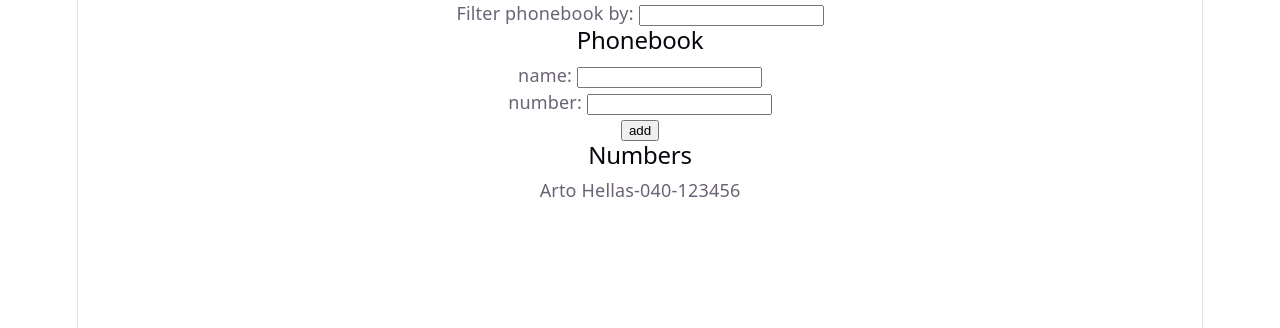
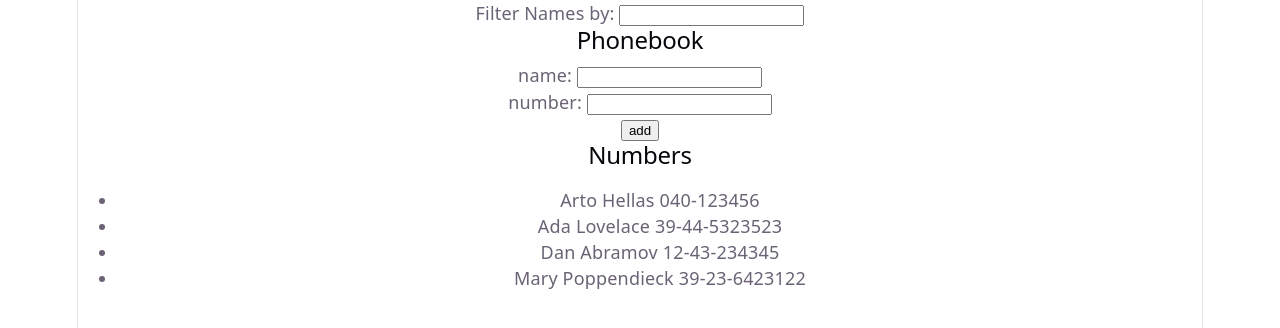
Before and after one commit to daddyschmack/fullstack-open-exercises, a React (Vite) app in the folder part1/: page / in a window 1280 px wide. Shown: the top 328 px of the page. Built offline with nearby package versions, Linux system fonts and the light colour scheme.

Commit message:
exercie 2.10: re-factor to components

```diff
--- a/part1/src/App.jsx
+++ b/part1/src/App.jsx
@@ -1,58 +1,65 @@
 import { useState } from 'react'
+import PersonsForm from './components/PersonsForm'
 
+const Filter = ({filter, setFilter})=> {
+    const handleSearch = (event) => {
+        setFilter(event.target.value)
+        }
+        return(
+                    <p>Filter Names by: <input value={filter} onChange={handleSearch}/></p>
+            )
+
+}
+
+const Persons = (props) => {
+    const personsToShow = props.persons.filter( person => person.name.toLowerCase().includes(props.filter.toLowerCase()))
+    return (
+        <ul>
+            {personsToShow.map(person => <li key={person.id}>{person.name} {person.number}</li>)}
+        </ul>
+    )
+}
 const App = () => {
 
   const [persons, setPersons] = useState([
-    { name: 'Arto Hellas', number: '040-123456' }
+    { name: 'Arto Hellas', number: '040-123456', id: 1 },
+    { name: 'Ada Lovelace', number: '39-44-5323523', id: 2 },
+    { name: 'Dan Abramov', number: '12-43-234345', id: 3 },
+    { name: 'Mary Poppendieck', number: '39-23-6423122', id: 4 }
   ])
   const [newName, setNewName] = useState('')
-  const [newNumber, setNewNumber] = useState(null)
+  const [newNumber, setNewNumber] = useState('')
   const [filter, setFilter] = useState('')
+
 
   const addPerson = (event) =>{
       event.preventDefault()
+        let isDuplicate = persons.some( person => person.name === newName)
+  if(isDuplicate){
+          return alert(`${newName} is already added to phonebook`)
+      }
       // We already have the current input value in the newName state!
       setPersons( persons.concat({name: newName, number: newNumber}))
 
       setNewName('');
       setNewNumber('');
   }
-  const handleSearch = (event) => {
-      setFilter(event.target.value)
-  }
-  const handleNameChange = (event) => {
-      const newName = event.target.value;
-      let isDuplicate = persons.some( person => person.name === newName)
-      if(isDuplicate){
-          return alert(`${newName} is already added to phonebook`)
-      }
-      setNewName(newName)
-  }
-  const handleNumberChange = (event) => {
-      const number = event.target.value
-      setNewNumber(number)
 
-  }
-  const personsToShow =
-      persons.filter( person => person.name.toLowerCase().includes(filter.toLowerCase()))
+
 
   return (
     <div>
-        <p>Filter phonebook by: <input value={filter} onChange={handleSearch}/> </p>
+        <Filter filter={filter} setFilter={setFilter}/>
       <h2>Phonebook</h2>
-      <form onSubmit={addPerson}>
-        <div>
-          name: <input value={newName} onChange={handleNameChange} />
-        </div>
-        <div>
-            number: <input value={newNumber} onChange={handleNumberChange} />
-        </div>
-        <div>
-          <button type="submit">add</button>
-        </div>
-      </form>
+      <PersonsForm
+          addPerson={addPerson}
+          newName={newName}
+          setNewName={setNewName}
+          newNumber={newNumber}
+          setNewNumber={setNewNumber}
+      />
       <h2>Numbers</h2>
-        {personsToShow.map( person => <p key={person.name}>{person.name}-{person.number}</p>)}
+        <Persons persons={persons} filter={filter}/>
     </div>
   )
 }
--- /dev/null
+++ b/part1/src/components/PersonsForm.jsx
@@ -0,0 +1,25 @@
+const PersonsForm = ( {addPerson,newName,setNewName,newNumber,setNewNumber}) => {
+      const handleNameChange = (event) => {
+      setNewName(event.target.value)
+  }
+  const handleNumberChange = (event) => {
+      const number = event.target.value
+      setNewNumber(number)
+
+  }
+    return (
+    <form onSubmit={addPerson}>
+        <div>
+          name: <input value={newName} onChange={handleNameChange} />
+        </div>
+        <div>
+            number: <input value={newNumber} onChange={handleNumberChange} />
+        </div>
+        <div>
+          <button type="submit">add</button>
+        </div>
+      </form>
+    )
+}
+
+export default PersonsForm
```
